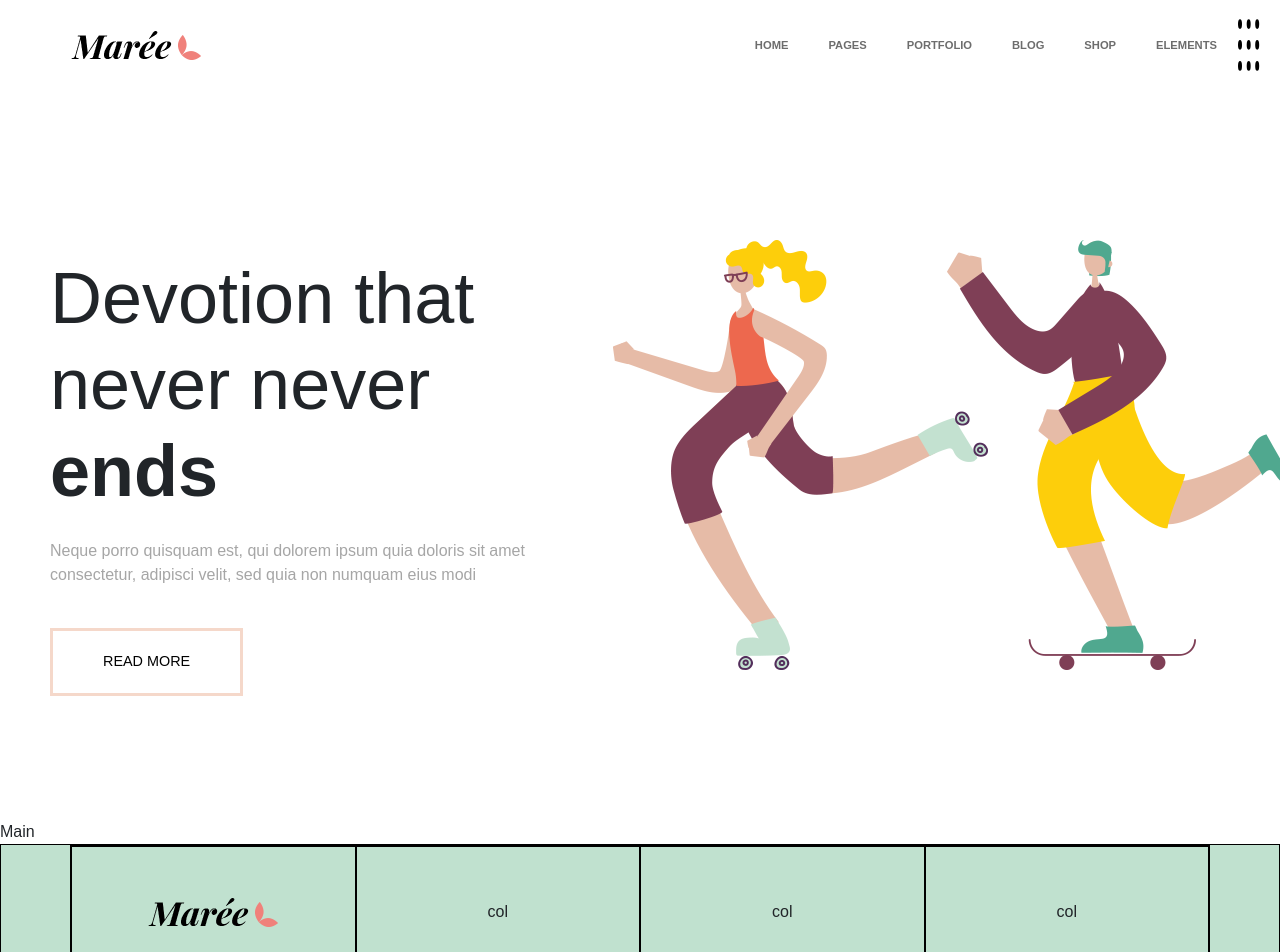
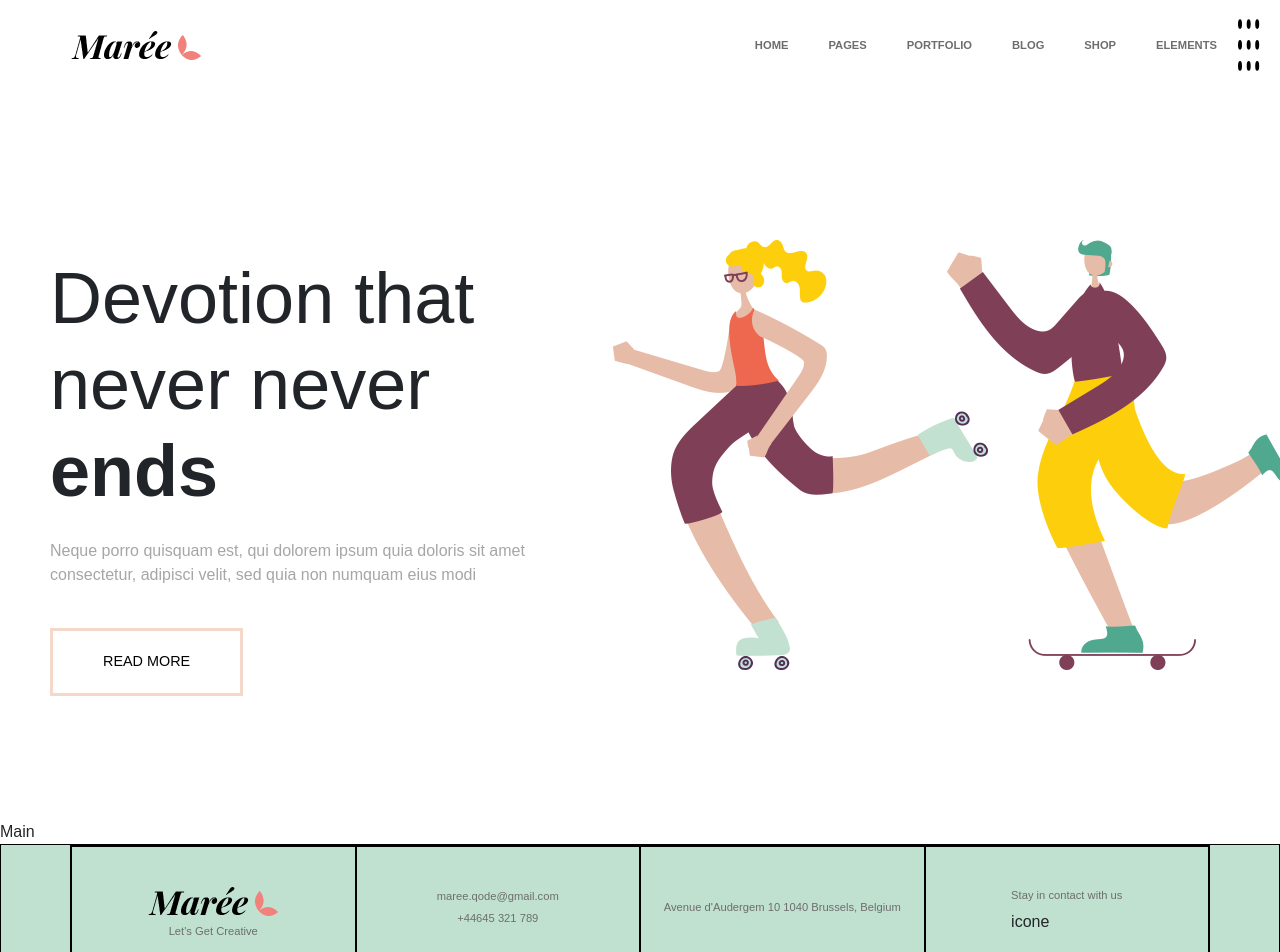
Before and after one commit to dario-bennardino/proj-html-vuejs, a Vue app: page / in a window 1280 px wide. Shown: the top 952 px of the page. Built offline with nearby package versions, Linux system fonts and the light colour scheme; the HTML template or start-up script is replaced by a standard one.

Commit message:
[add] inizio v for per le icone del footer

```diff
--- a/src/components/Footer.vue
+++ b/src/components/Footer.vue
@@ -20,15 +20,42 @@ import { store } from '../data/store'
     <div class="footer">
         <div class="container">
             <div class="row row-cols-4 h-100">
+
                 <div class="col-3 d-flex justify-content-center align-items-center flex-column ">
-                    <div class="logo-footer">
+                    <div class="logo-footer p-2 ">
                         <img :src="getPathImage('logo-sidearea-1.png')" :alt="'logo footer'">
                     </div>
-                    <div class="slogan-footer">{{ store.footerColumns.slogan }}</div>
+                    <div class="slogan-footer">
+                        <h6>{{ this.store.footerColumns[4].slogan }}</h6>
+                    </div>
                 </div>
-                <div class="col-3 d-flex justify-content-center align-items-center">col</div>
-                <div class="col-3 d-flex justify-content-center align-items-center">col</div>
-                <div class="col-3 d-flex justify-content-center align-items-center">col</div>
+
+                <div class="col-3 d-flex justify-content-center align-items-center">
+                    <div class="contact d-flex flex-column align-items-center justify-content-center">
+
+                        <div class="email-contact">
+                            <h6>{{ this.store.footerColumns[0].email }}</h6>
+                        </div>
+
+                        <div class="phone-contact d-flex align-items-center">
+                            <h6>{{ this.store.footerColumns[1].phone }}</h6>
+                        </div>
+                    </div>
+
+                </div>
+
+                <div class="col-3 d-flex justify-content-center align-items-center text-center ">
+                    <h6>{{ this.store.footerColumns[2].address }}</h6>
+
+                </div>
+                <div class="col-3 d-flex justify-content-center align-items-center">
+                    <div class="social-contact">
+                        <h6>Stay in contact with us</h6>
+                        <div class="social-media-icons">
+                            icone
+                        </div>
+                    </div>
+                </div>
             </div>
         </div>
 
@@ -55,6 +82,11 @@ import { store } from '../data/store'
             .col-3{
                 border: 1px solid black;
                 height: 100%;
+
+                h6{
+                    font-size: 0.7rem;
+                    color: $text-color-9;
+                }
             }
         }
     }
--- a/src/components/Jumbotron.vue
+++ b/src/components/Jumbotron.vue
@@ -30,10 +30,10 @@ import { store } from '../data/store'
 
             <div class="box-img-jumbotron d-flex">
                 <div class="box-img-jumbotron-sx d-flex justify-content-center align-items-center">
-                    <img :src="getPathImage('h-2-slider-img-15.png')" :alt="imgJumbotronSx">
+                    <img :src="getPathImage('h-2-slider-img-15.png')" :alt="'imgJumbotronSx'">
                 </div>
                 <div class="box-img-jumbotron-dx d-flex justify-content-center align-items-center">
-                    <img :src="getPathImage('h-2-slider-img-16.png')" :alt="imgJumbotronDx">
+                    <img :src="getPathImage('h-2-slider-img-16.png')" :alt="'imgJumbotronDx'">
                 </div>
 
             </div>
--- a/src/data/store.js
+++ b/src/data/store.js
@@ -18,5 +18,28 @@ export const store = reactive({
         { address: "Avenue d'Audergem 10 1040 Brussels, Belgium" },
         { social: 'Stay in touch with us' },
         { slogan: "Let's Get Creative" }
+    ],
+
+    socialIcons: [
+        {
+            name: 'Facebook',
+            iconClass: 'fab fa-facebook-f'
+        },
+
+        {
+            name: 'LinkedIn',
+            iconClass: 'fab fa-linkedin-in'
+        },
+
+        {
+            name: 'Pinterest',
+            iconClass: 'fa-brands fa-pinterest'
+        },
+
+        {
+            name: 'X',
+            iconClass: 'fa-solid fa-x'
+        }
+
     ]
 })
```
